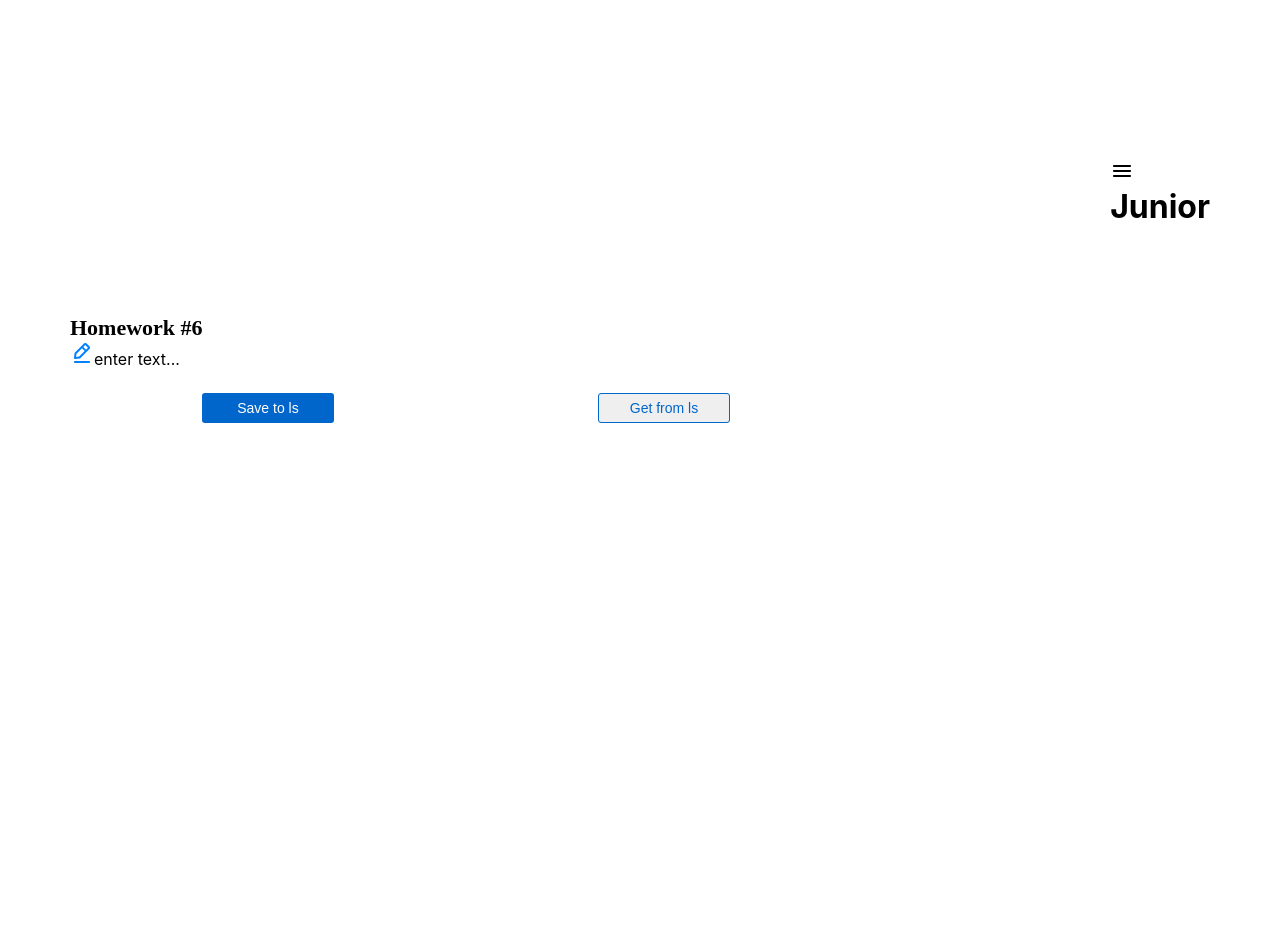
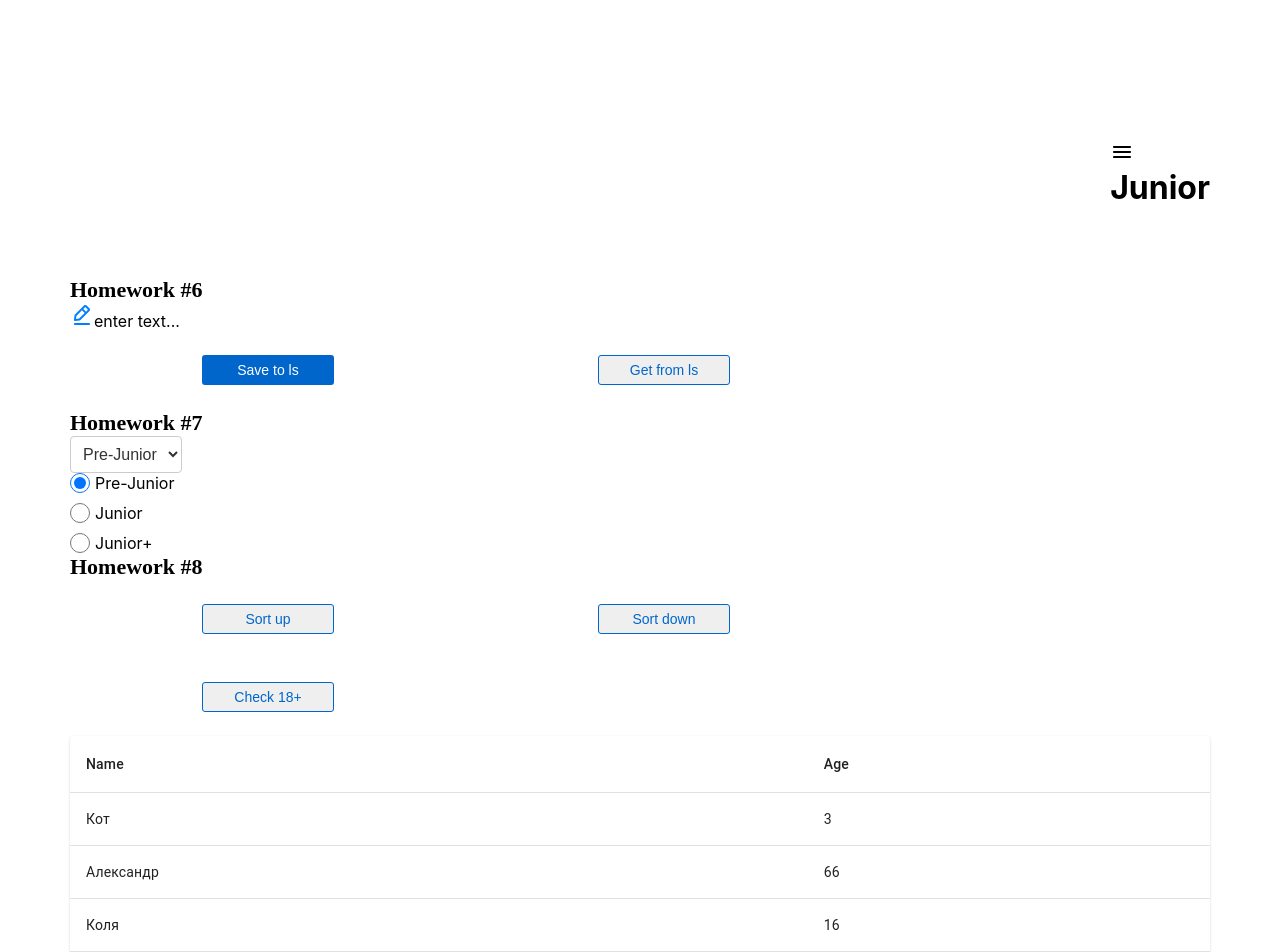
Before and after one commit to Nastassia27/autotests, a React (Create React App) app: page /#/junior in a window 1280 px wide. Shown: the top 952 px of the page. Before the commit the page ends 800 px from the top, so only its background shows below. Built offline with nearby package versions, Linux system fonts and the light colour scheme.

Commit message:
hw 7 and hw8

```diff
--- a/src/s2-homeworks/hw05/HW5.tsx
+++ b/src/s2-homeworks/hw05/HW5.tsx
@@ -4,7 +4,7 @@ import { Layout } from './layout/Layout'
 import Pages from './Pages'
 
 /*
-* 1 - в файле Pages.tsx дописать роуты на все страницы
+1 - в файле Pages.tsx дописать роуты на все страницы
 * 2 - в файле Sidebar.tsx дописать className так чтоб вешался класс s.active когда мы уже на соответствующей странице
 * 3 - застилизовать хэдэр и сайдбар в соответствии с дизайном
 * */
--- a/src/s2-homeworks/hw05/pages/Junior.tsx
+++ b/src/s2-homeworks/hw05/pages/Junior.tsx
@@ -1,5 +1,7 @@
 import React from 'react'
 import HW6 from '../../hw06/HW6'
+import HW7 from "../../hw07/HW7";
+import HW8 from "../../hw08/HW8";
 // import HW7 from '../../hw07/HW7'
 // import HW8 from '../../hw08/HW8'
 // import HW9 from '../../hw09/HW9'
@@ -8,8 +10,8 @@ function Junior() {
     return (
         <div id={'hw5-page-junior'}>
             <HW6 />
-            {/*<HW7 />*/}
-            {/*<HW8 />*/}
+           <HW7 />
+            <HW8 />
             {/*<HW9 />*/}
         </div>
     )
--- a/src/s2-homeworks/hw05/sidebar/Sidebar.tsx
+++ b/src/s2-homeworks/hw05/sidebar/Sidebar.tsx
@@ -32,7 +32,7 @@ export const Sidebar: FC<PropsType> = ({open, handleClose}) => {
                         to={PATH.PRE_JUNIOR}
                         onClick={handleClose}
 
-                        className={isActive => !isActive ? '' : ' '+s.active} // делает студент
+                        className={({ isActive }) => (isActive ? ' '+s.active : ' ')} // делает студент
                     >
                         Pre-junior
                     </NavLink>
@@ -40,7 +40,7 @@ export const Sidebar: FC<PropsType> = ({open, handleClose}) => {
                         id={'hw5-junior-link'}
                         to={PATH.JUNIOR}
                         onClick={handleClose}
-                        className={isActive => !isActive ? '' : ' '+s.active} // делает студент
+                        className={({ isActive }) => (isActive ? ' '+s.active : ' ')} // делает студент
                     >
                         Junior
                     </NavLink>
@@ -48,7 +48,7 @@ export const Sidebar: FC<PropsType> = ({open, handleClose}) => {
                         id={'hw5-junior-plus-link'}
                         to={PATH.JUNIOR_PLUS}
                         onClick={handleClose}
-                        className={isActive => !isActive ? '' : ' '+s.active} // делает студент
+                        className={({ isActive }) => (isActive ? ' '+s.active : ' ')} // делает студент
                     >
                         Junior Plus
                     </NavLink>
--- a/src/s2-homeworks/hw07/HW7.module.css
+++ b/src/s2-homeworks/hw07/HW7.module.css
@@ -1,2 +1,3 @@
 .container {
+
 }
--- a/src/s2-homeworks/hw07/HW7.tsx
+++ b/src/s2-homeworks/hw07/HW7.tsx
@@ -12,14 +12,14 @@ import s from './HW7.module.css'
 * */
 
 const arr = [
-    { id: 1, value: 'x' },
-    { id: 2, value: 'y' },
-    { id: 3, value: 'z' },
+    { id: 1, value: 'Pre-Junior' },
+    { id: 2, value: 'Junior' },
+    { id: 3, value: 'Junior+' },
 ] // value может быть изменено
 
 const HW7 = () => {
     const [value, onChangeOption] = useState(1) // селект и радио должны работать синхронно
-
+    console.log('Initial value:', value)
     return (
         <div id={'hw7'}>
             <div className={s2.hwTitle}>Homework #7</div>
--- a/src/s2-homeworks/hw07/common/c5-SuperSelect/SuperSelect.module.css
+++ b/src/s2-homeworks/hw07/common/c5-SuperSelect/SuperSelect.module.css
@@ -1,4 +1,10 @@
 .select {
+    padding: 0.5em;
+    border: 1px solid #ccc;
+    border-radius: 0.25em;
+    font-size: 1em;
+    color: #333;
+    background-color: white;
 }
 
 .select:focus {
@@ -6,4 +12,7 @@
 
 
 .option:hover {
+    font-size: 1em;
+    color: #333;
+    background-color: white;
 }
--- a/src/s2-homeworks/hw07/common/c5-SuperSelect/SuperSelect.tsx
+++ b/src/s2-homeworks/hw07/common/c5-SuperSelect/SuperSelect.tsx
@@ -36,7 +36,10 @@ const SuperSelect: React.FC<SuperSelectPropsType> = ({
         : [] // map options with key
 
     const onChangeCallback = (e: ChangeEvent<HTMLSelectElement>) => {
-        // делают студенты
+        if (onChangeOption) {
+            onChangeOption(e.target.value)
+        }
+       // console.log('Selected value of select:', options)
     }
 
     const finalSelectClassName = s.select + (className ? ' ' + className : '')
--- a/src/s2-homeworks/hw07/common/c6-SuperRadio/SuperRadio.module.css
+++ b/src/s2-homeworks/hw07/common/c6-SuperRadio/SuperRadio.module.css
@@ -1,4 +1,6 @@
 .radio {
+    width: 20px;
+    height: 20px;
 }
 
 .radio::before {
@@ -9,7 +11,14 @@
 }
 
 .label {
+    display: flex;
+    align-items: center;
+    gap: 5px;
+    cursor: pointer;
 }
 
 .options {
+    display: flex;
+    flex-direction: column;
+    gap: 10px;
 }
--- a/src/s2-homeworks/hw07/common/c6-SuperRadio/SuperRadio.tsx
+++ b/src/s2-homeworks/hw07/common/c6-SuperRadio/SuperRadio.tsx
@@ -35,7 +35,12 @@ const SuperRadio: React.FC<SuperRadioPropsType> = ({
     ...restProps
 }) => {
     const onChangeCallback = (e: ChangeEvent<HTMLInputElement>) => {
-        // делают студенты
+        //debugger
+        //console.log(typeof(e.target.value))
+        if (onChangeOption) {
+            onChangeOption(e.target.value)
+        }
+        console.log('Selected value of radio:', value)
     }
 
     const finalRadioClassName = s.radio + (className ? ' ' + className : '')
@@ -48,6 +53,9 @@ const SuperRadio: React.FC<SuperRadioPropsType> = ({
                       id={id + '-input-' + o.id}
                       className={finalRadioClassName}
                       type={'radio'}
+                      value={o.id}
+                      checked={o.id === Number(value)}
+                      name={name}
                       // name, checked, value делают студенты
 
                       onChange={onChangeCallback}
--- a/src/s2-homeworks/hw08/HW8.tsx
+++ b/src/s2-homeworks/hw08/HW8.tsx
@@ -4,6 +4,13 @@ import s from './HW8.module.css'
 import s2 from '../../s1-main/App.module.css'
 import SuperButton from '../hw04/common/c2-SuperButton/SuperButton'
 import User from './User'
+import Paper from "@mui/material/Paper";
+import Table from "@mui/material/Table";
+import TableHead from "@mui/material/TableHead";
+import TableRow from "@mui/material/TableRow";
+import TableCell from "@mui/material/TableCell";
+import TableBody from "@mui/material/TableBody";
+import TableContainer from "@mui/material/TableContainer";
 
 /*
 * 1 - дописать типы и логику (сортировка по имени, фильтрация по совершеннолетию) homeWorkReducer, проверить тестом
@@ -81,8 +88,21 @@ const HW8 = () => {
                             Check 18+
                         </SuperButton>
                     </div>
+                    <TableContainer component={Paper}>
+                        <Table sx={{ minWidth: 650 }} aria-label="simple table">
+                            <TableHead>
+                                <TableRow>
+                                    <TableCell>Name</TableCell>
+                                    <TableCell align="left">Age</TableCell>
 
-                    <table id={'hw8-users'} className={s.users}>
+                                </TableRow>
+                            </TableHead>
+                            <TableBody>
+                                {finalPeople}
+                            </TableBody>
+                        </Table>
+                    </TableContainer>
+                   {/* <table id={'hw8-users'} className={s.users}>
                         <thead className={s.thead}>
                         <tr>
                             <td className={s.nameCol}>Name</td>
@@ -91,7 +111,7 @@ const HW8 = () => {
                         </thead>
 
                         <tbody>{finalPeople}</tbody>
-                    </table>
+                    </table>*/}
                 </div>
             </div>
         </div>
--- a/src/s2-homeworks/hw08/User.tsx
+++ b/src/s2-homeworks/hw08/User.tsx
@@ -1,24 +1,44 @@
 import React from 'react'
-import { UserType } from './HW8'
+import {UserType} from './HW8'
 import s from './HW8.module.css'
+import Table from '@mui/material/Table';
+import TableBody from '@mui/material/TableBody';
+import TableCell from '@mui/material/TableCell';
+import TableContainer from '@mui/material/TableContainer';
+import TableHead from '@mui/material/TableHead';
+import TableRow from '@mui/material/TableRow';
+import Paper from '@mui/material/Paper';
 
 // types
 type UserPropsType = {
     u: UserType
 }
 
-const User: React.FC<UserPropsType> = ({ u }) => {
+const User: React.FC<UserPropsType> = ({u}) => {
     return (
-        <tr id={'hw8-user-' + u._id + '-' + u.age} className={s.item}>
+
+        <TableRow
+            key={'hw8-user-' + u._id + '-' + u.age}
+            sx={{'&:last-child td, &:last-child th': {border: 0}}}
+        >
+            <TableCell id={'hw8-user-name-' + u._id} component="th" scope="row">
+                {u.name}
+            </TableCell>
+            <TableCell id={'hw8-user-age-' + u._id} align="left"> {u.age}</TableCell>
+
+
+        </TableRow>
+
+       /* <tr id={'hw8-user-' + u._id + '-' + u.age} className={s.item}>
             <td id={'hw8-user-name-' + u._id} className={s.nameCol}>
-                {/*отобразить имя*/}
+                {u.name}
 
             </td>
             <td id={'hw8-user-age-' + u._id}>
-                {/*отобразить возраст*/}
+                {u.age}
 
             </td>
-        </tr>
+        </tr>*/
     )
 }
 
--- a/src/s2-homeworks/hw08/bll/homeWorkReducer.ts
+++ b/src/s2-homeworks/hw08/bll/homeWorkReducer.ts
@@ -4,15 +4,17 @@ type ActionType =
     | { type: 'sort'; payload: 'up' | 'down' }
     | { type: 'check'; payload: number }
 
-export const homeWorkReducer = (state: any, action: any): any => { // need to fix any
+export const homeWorkReducer = (state: UserType[], action: ActionType): UserType[] => { // need to fix any
     switch (action.type) {
-        case 'sort': { // by name
+        case 'sort': {
 
-            return state // need to fix
+            if(action.payload==='up'){
+                return [...state].sort((a,b)=>a.name.localeCompare(b.name))
+            } return [...state].sort((a,b)=>b.name.localeCompare(a.name))
         }
         case 'check': {
+            return state.filter(u => (u.age>=action.payload))
 
-            return state // need to fix
         }
         default:
             return state
```
